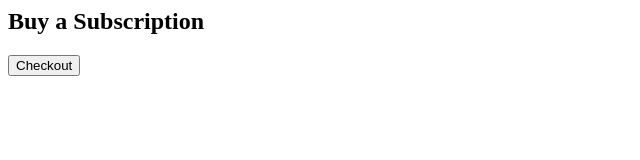
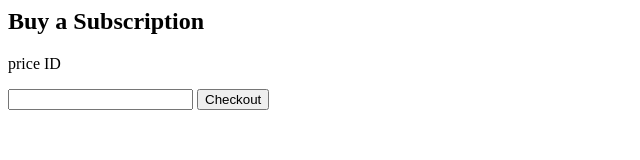
Before and after one commit to tsugumi-sys/stripe-minimum, a website: page index.html in a window 1280 px wide. Shown: the whole page, without its empty margins (0-640 px from the left). Drawn offline with Linux system fonts and the light colour scheme.

Commit message:
price id as input

```diff
--- a/index.html
+++ b/index.html
@@ -4,7 +4,8 @@
   <body>
     <h2>Buy a Subscription</h2>
     <form action="/create-checkout-session" method="POST">
-      <input type="hidden" name="priceId" value="price_1RRBjyCoYmed2Lg3sgjW5ZWn" />
+      <p>price ID</p>
+      <input type="text" name="priceId" />
       <button type="submit">Checkout</button>
     </form>
   </body>
```
